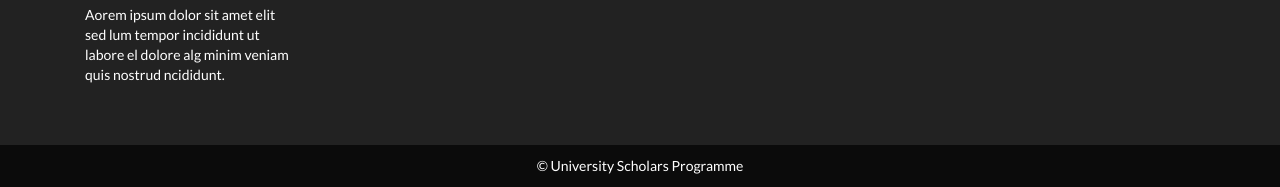
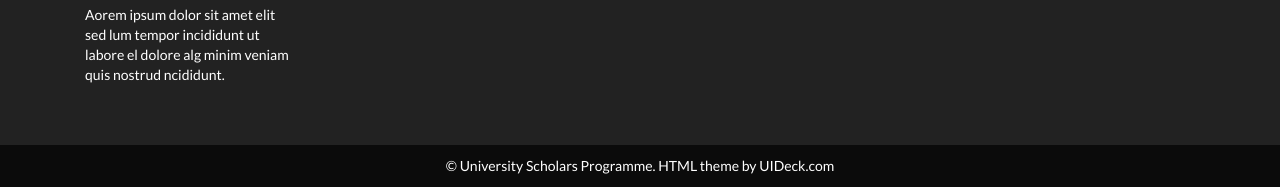
Before and after one commit to raivatshah/uspdatajournalism, a plain HTML site: page index.html in a window 1280 px wide. Shown: the part 10988-11175 px from the top of the page. Drawn offline with Linux system fonts and the light colour scheme; some packages are replaced by stand-ins of ours; files whose address does not match are found by name.

Commit message:
Added credits in footer

```diff
--- a/index.html
+++ b/index.html
@@ -1509,7 +1509,7 @@
         <div class="row">
           <div class="col-md-12">
             <div class="site-info">
-              <p>© <a href="https://usp.nus.edu.sg" rel="nofollow">University Scholars Programme</a></p>
+              <p>© <a href="https://usp.nus.edu.sg" rel="nofollow">University Scholars Programme.</a> <a href="https://uideck.com">HTML theme by UIDeck.com</a></p>
             </div>
           </div>
         </div>
```
